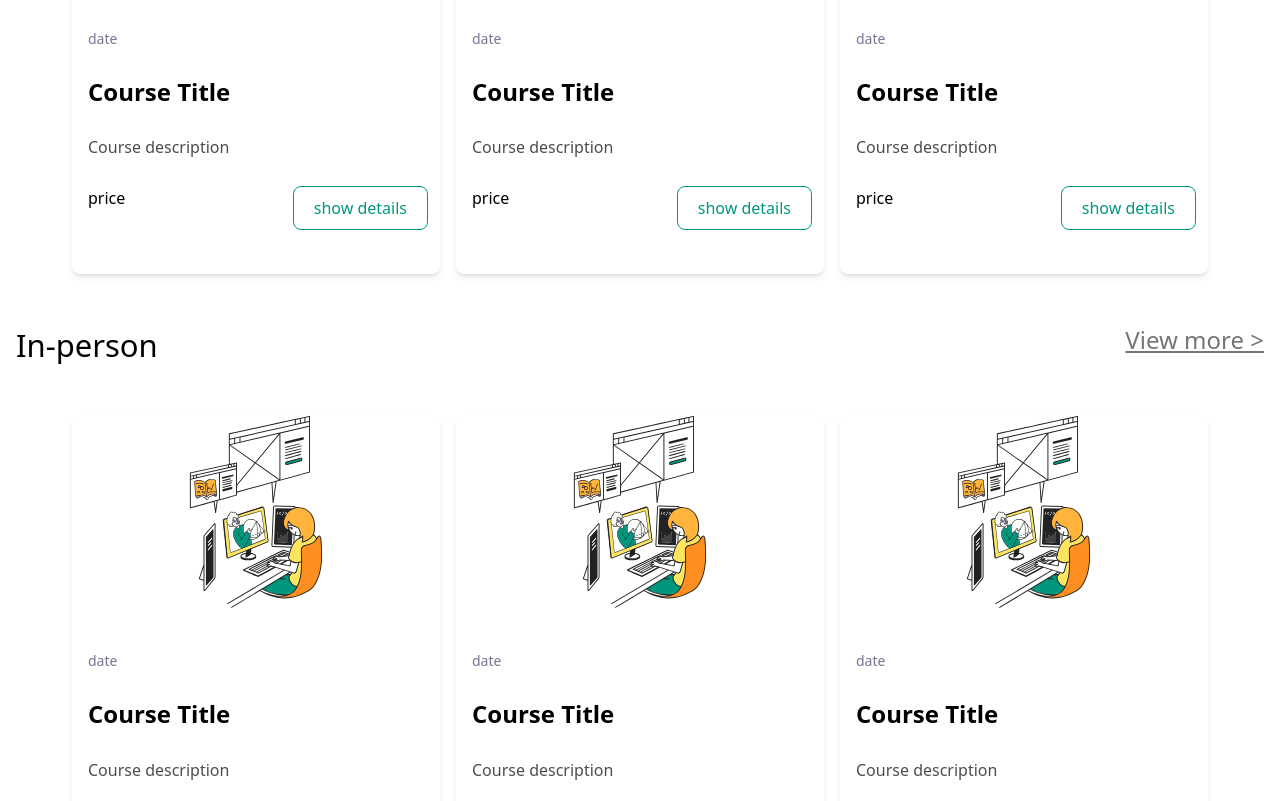
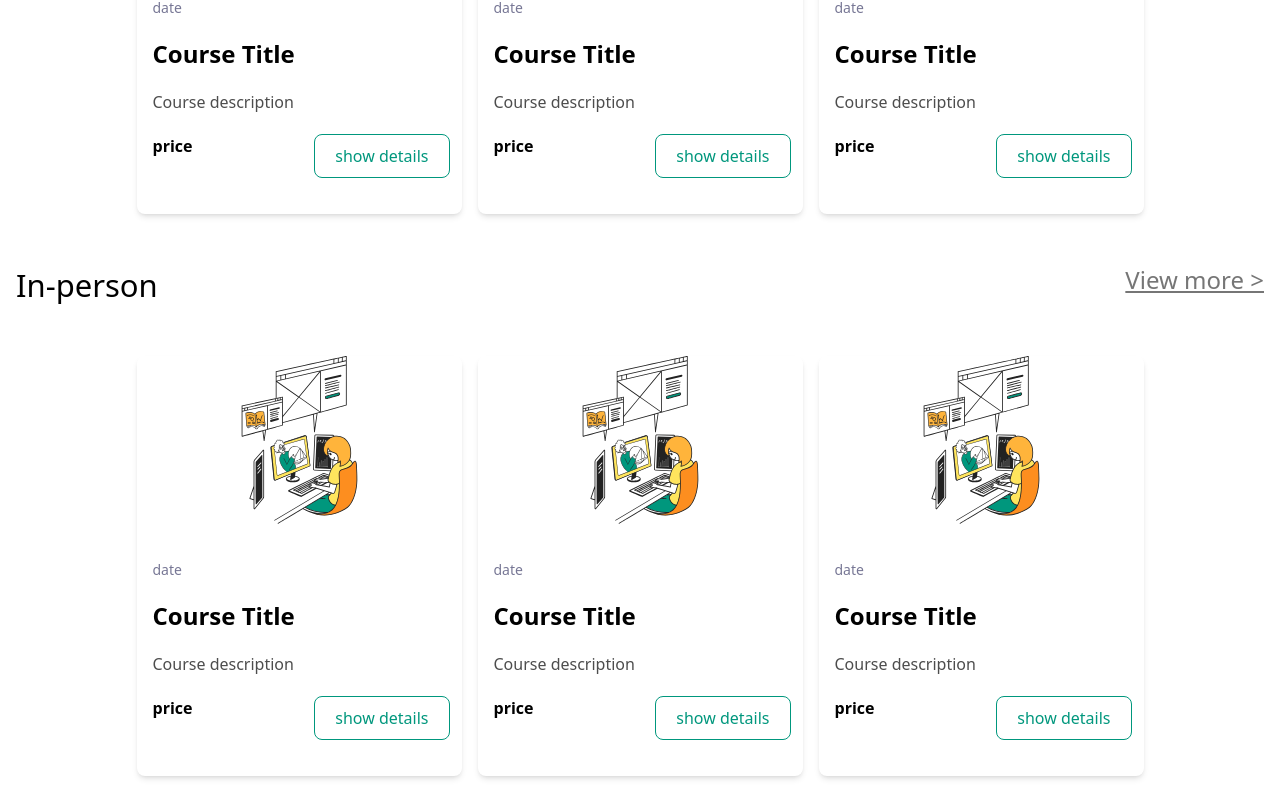
Before and after one commit to Abdousa23/Edu-plus, a Next.js app in the folder frontend/: page / in a window 1280 px wide. Shown: the part 4039-4840 px from the top of the page. Built offline with nearby package versions, Linux system fonts and the light colour scheme; no server answers.

Commit message:
Update CourseCard.tsx

```diff
--- a/frontend/app/_components/CourseCard.tsx
+++ b/frontend/app/_components/CourseCard.tsx
@@ -3,7 +3,7 @@ import Link from 'next/link'
 
 export default function CourseCard() {
   return (
-    <div className='w-[368px] h-[480px] m-2 shadow-md rounded-lg order-0 '>
+     <div className='w-[325px] h-[420px] m-2 shadow-md rounded-lg order-0 '>
 
         <img src="/images/landing.svg" className='w-full h-2/5 ' alt="" />
 
@@ -12,7 +12,7 @@ export default function CourseCard() {
         <h1 className='font-extrabold text-2xl'>Course Title</h1>
         <p className='font-regular text-base text-[#4d4d4d]'>Course description</p>
         <div className='flex justify-between'>
-            <p className=''>price</p>
+           <p className='font-semibold'>price</p>
             <div>
             <Link href={'/'}  className='flex flex-row justify-center items-center mx-1 px-4 py-2 w-[100%] max-sm:w-16 max-sm:h-8 max-sm:text-sm h-11 border border-green+ rounded-lg order-5 self-stretch flex-grow-0 text-base text-green+'>show details</Link>
             </div>
```
